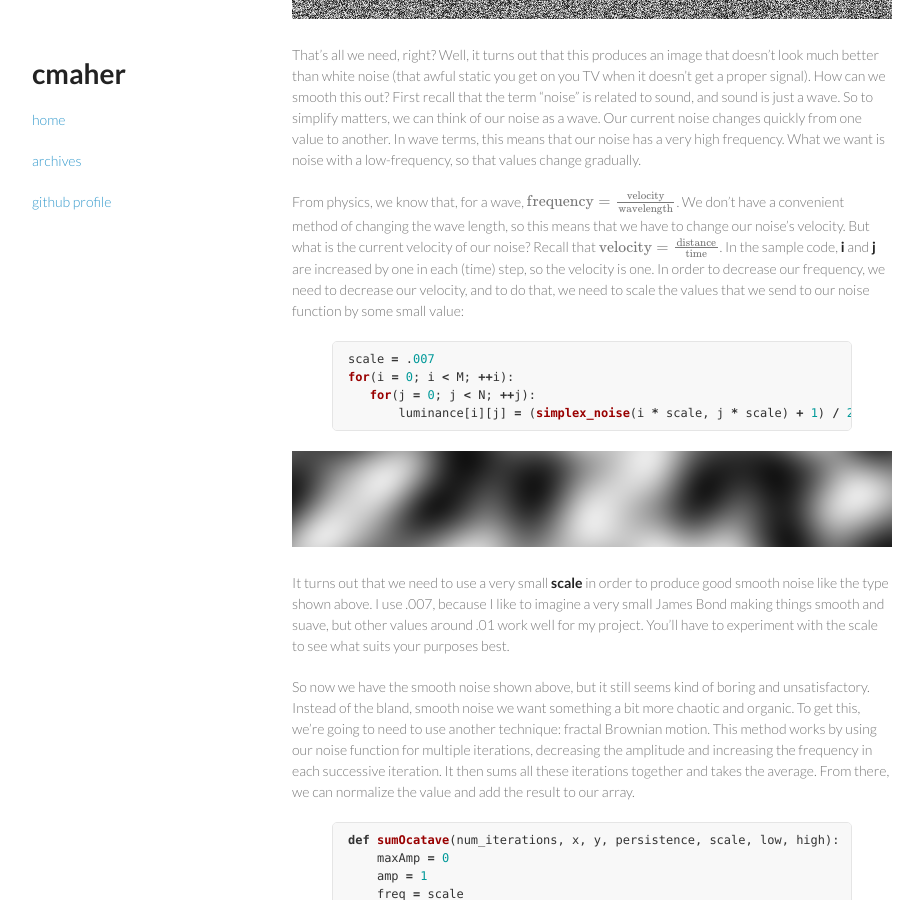
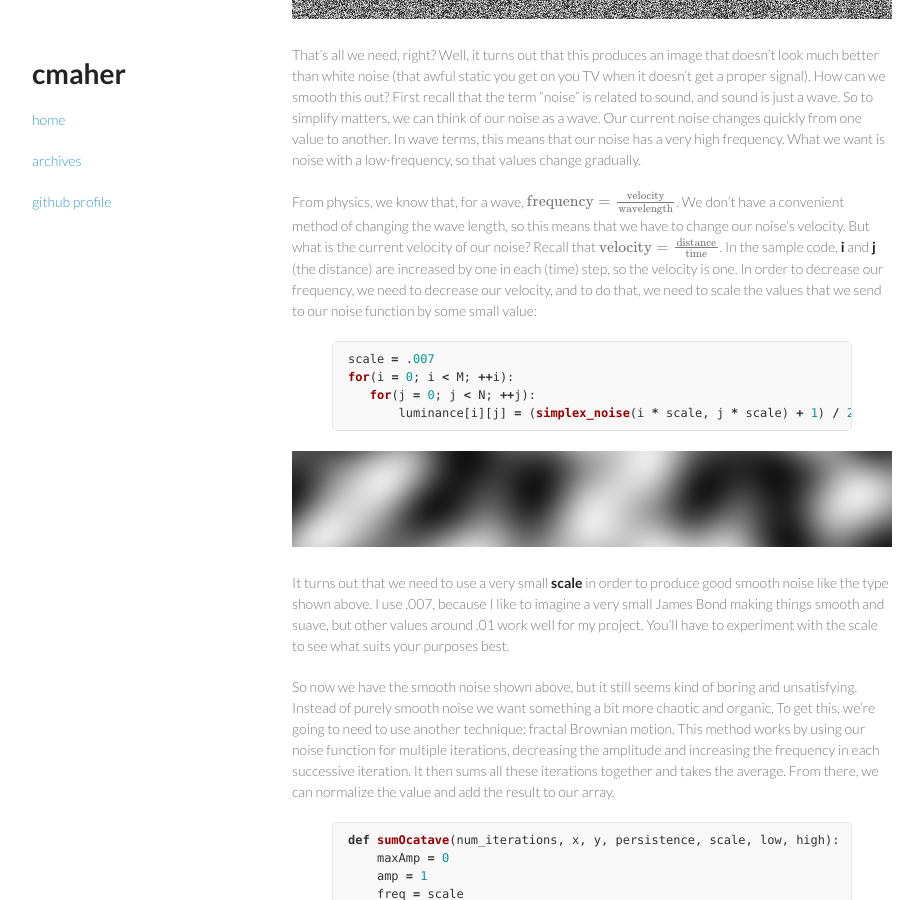
Before and after one commit to cmaher/cmaher.github.com, a Jekyll site: the page built from _posts/2012-04-08-working-with-simplex-noise.md, in a window 1280 px wide and 900 px high, scrolled down 1108 px. Shown: the whole window, without its empty margins (178-1101 px from the left). Built offline with Jekyll 4.4.1, drawn with Linux system fonts in a browser that asks for light colours; formulas are drawn with MathJax 3.

Commit message:
Update 2012-04-08-working-with-simplex-noise.md

```diff
--- a/_posts/2012-04-08-working-with-simplex-noise.md
+++ b/_posts/2012-04-08-working-with-simplex-noise.md
@@ -27,7 +27,7 @@ for(i = 0; i < M; ++i):
 
 That's all we need, right?  Well, it turns out that this produces an image that doesn't look much better than white noise (that awful static you get on you TV when it doesn't get a proper signal).  How can we smooth this out?  First recall that the term "noise" is related to sound, and sound is just a wave.  So to simplify matters, we can think of our noise as a wave. Our current noise changes quickly from one value to another.  In wave terms, this means that our noise has a very high frequency.  What we want is noise with a low-frequency, so that values change gradually.
 
-From physics, we know that, for a wave, \\\(\textrm{frequency} = \frac{\textrm{velocity}}{\textrm{wavelength}}\\\).  We don't have a convenient method of changing the wave length, so this means that we have to change our noise's velocity.  But what is the current velocity of our noise?  Recall that \\\(\textrm{velocity} = \frac{\textrm{distance}}{\textrm{time}}\\\).  In the sample code, **i** and **j** are increased by one in each (time) step, so the velocity is one.  In order to decrease our frequency, we need to decrease our velocity, and to do that, we need to scale the values that we send to our noise function by some small value:
+From physics, we know that, for a wave, \\\(\textrm{frequency} = \frac{\textrm{velocity}}{\textrm{wavelength}}\\\).  We don't have a convenient method of changing the wave length, so this means that we have to change our noise's velocity.  But what is the current velocity of our noise?  Recall that \\\(\textrm{velocity} = \frac{\textrm{distance}}{\textrm{time}}\\\).  In the sample code, **i** and **j** (the distance) are increased by one in each (time) step, so the velocity is one.  In order to decrease our frequency, we need to decrease our velocity, and to do that, we need to scale the values that we send to our noise function by some small value:
 
 {% highlight python %}
 scale = .007
@@ -40,7 +40,7 @@ for(i = 0; i < M; ++i):
 
 It turns out that we need to use a very small **scale** in order to produce good smooth noise like the type shown above.  I use .007, because I like to imagine a very small James Bond making things smooth and suave, but other values around .01 work well for my project.  You'll have to experiment with the scale to see what suits your purposes best.
 
-So now we have the smooth noise shown above, but it still seems kind of boring and unsatisfactory.  Instead of the bland, smooth noise we want something a bit more chaotic and organic. To get this, we're going to need to use another technique: fractal Brownian motion.  This method works by using our noise function for multiple iterations, decreasing the amplitude and increasing the frequency in each successive iteration.  It then sums all these iterations together and takes the average.  From there, we can normalize the value and add the result to our array.
+So now we have the smooth noise shown above, but it still seems kind of boring and unsatisfying.  Instead of purely smooth noise we want something a bit more chaotic and organic. To get this, we're going to need to use another technique: fractal Brownian motion.  This method works by using our noise function for multiple iterations, decreasing the amplitude and increasing the frequency in each successive iteration.  It then sums all these iterations together and takes the average.  From there, we can normalize the value and add the result to our array.
 
 {% highlight python %}
 def sumOcatave(num_iterations, x, y, persistence, scale, low, high):
```
